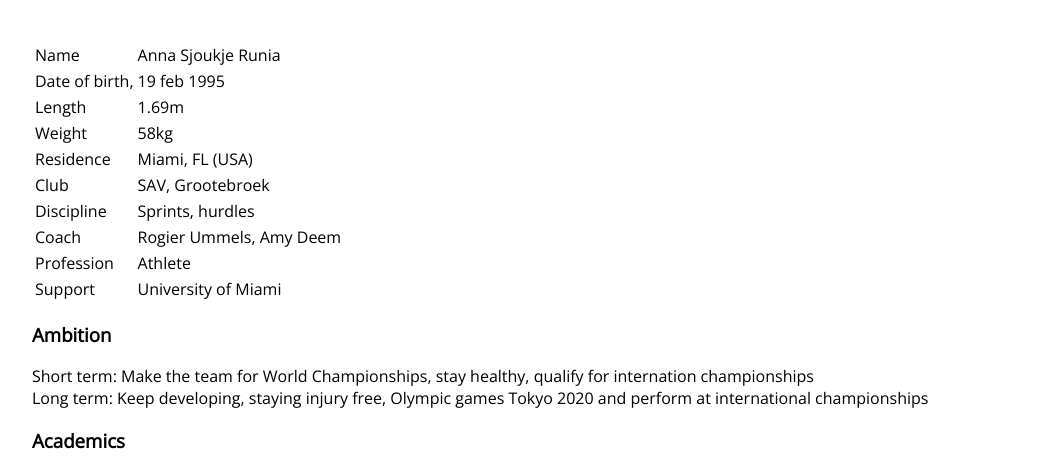
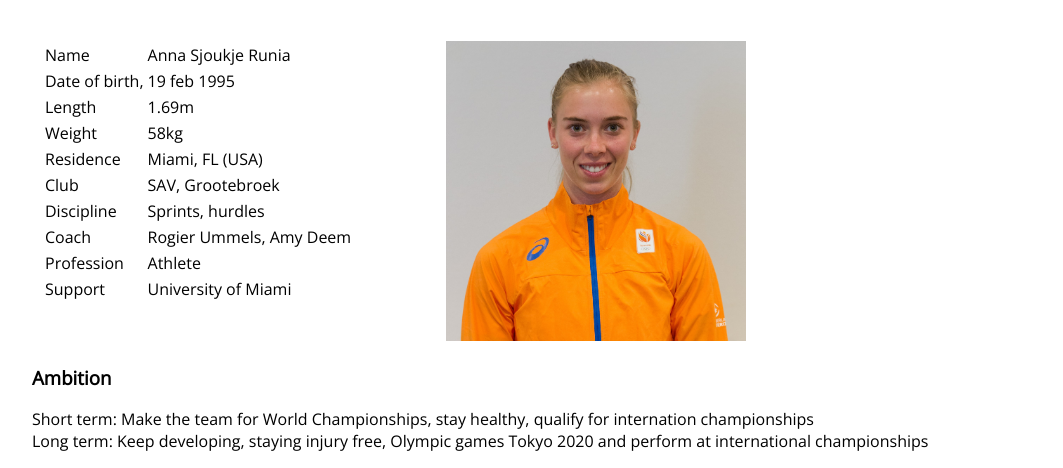
Before and after one commit to annarunia/annarunia.github.io, a plain HTML site: page homework/website/bio.html in a window 1280 px wide. Shown: the part 309-777 px from the top of the page, without its empty margins (198-1261 px from the left). Drawn offline with nearby package versions, Linux system fonts and the light colour scheme.

Commit message:
cahnges
change

```diff
--- a/homework/website/bio.html
+++ b/homework/website/bio.html
@@ -16,8 +16,8 @@
 
       <nav>
         <ul class="navlinks">
-            <li> <a href="index.html">Home</a> </li>
-      <li> <a href="media.html">Media</a> </li>
+          <li> <a href="index.html">Home</a> </li>
+          <li> <a href="media.html">Media</a> </li>
           <li> <a href="pb.html">Personal Bests</a> </li>
           <li> <a href="agenda.html">Agenda</a> </li>
 
@@ -33,6 +33,8 @@
 
       <div class="wrapper">
 
+<div class="left">
+
 
         <table>
 
@@ -42,61 +44,44 @@
           <tr>
             <td>Name </td>
             <td>Anna Sjoukje Runia</td>
-
-
           </tr>
 
           <tr>
             <td>Date of birth,</td>
             <td>19 feb 1995</td>
-
-
           </tr>
           <tr>
             <td>Length</td>
             <td>1.69m</td>
-
-
           </tr>
           <tr>
             <td>Weight</td>
             <td>58kg</td>
 
-
           </tr>
           <tr>
             <td>Residence</td>
             <td>Miami, FL (USA)</td>
-
           </tr>
-
           </tr>
           <tr>
             <td>Club</td>
             <td>SAV, Grootebroek</td>
-
           </tr>
-
           </tr>
           <tr>
             <td>Discipline</td>
             <td>Sprints, hurdles</td>
-
           </tr>
-
-
           </tr>
           <tr>
             <td>Coach</td>
             <td>Rogier Ummels, Amy Deem</td>
-
           </tr>
-
           </tr>
           <tr>
             <td>Profession</td>
             <td>Athlete</td>
-
           </tr>
           <tr>
             <td>Support</td>
@@ -104,6 +89,14 @@
 
           </tr>
         </table>
+</div>
+<div class="right">
+  <img src="images/headshot.jpg" class="headshot" alt="" width="300">
+</div>
+
+
+
+
 
         <h3>Ambition</h3>
         Short term: Make the team for World Championships, stay healthy, qualify for internation championships<br>
@@ -143,6 +136,12 @@
   <img src="images/twitter.png" alt="twitter" width=30>
   <img src="images/insta.png" alt="instagram" width=30>
 
+
+
+
+
+
+
 </footer>
 
 </html>
--- a/homework/website/css/styling.css
+++ b/homework/website/css/styling.css
@@ -136,7 +136,7 @@ align-items: center;
 
 
 .info{
-  margin-top: 50px;
+  margin-top: 10px;
   padding-top: 20px;
 }
 
--- a/homework/website/css/stylingpb.css
+++ b/homework/website/css/stylingpb.css
@@ -51,8 +51,35 @@ text-align: center;
   padding: 10px;
   }
 
+.headshot{
+  position:
+}
+
+.left {
+  display: inline-block;
+  vertical-align: top;
+  background: white;
+  width: 400px;
+  min-height: 300px;
 
 
+  padding-left: 10px;
+
+
+}
+
+.right {
+  display: inline-block;
+  vertical-align: top;
+  width: 300px;
+  min-height: 300px;
+  background: white;
+  color: white;
+
+
+
+
+}
 
 
 
```
